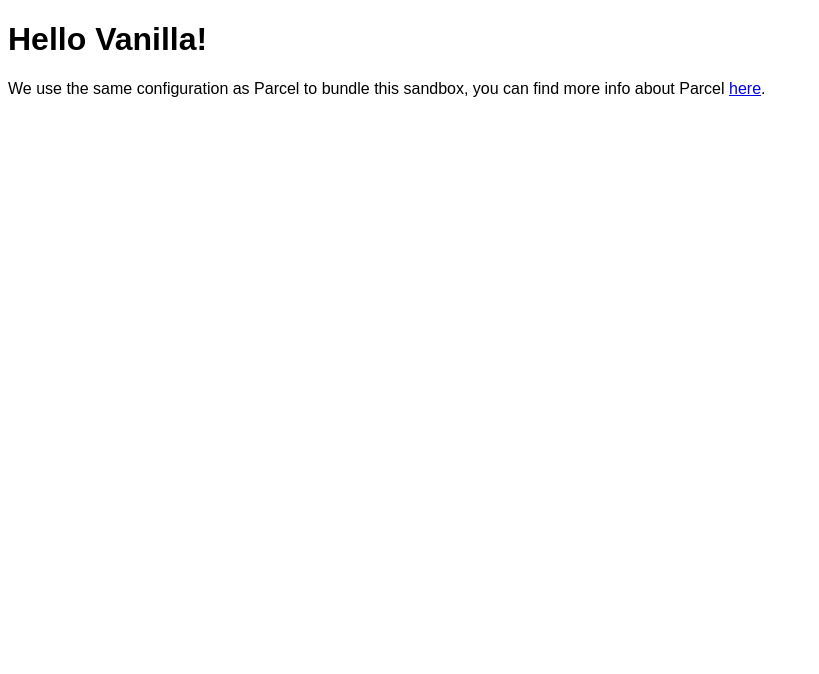
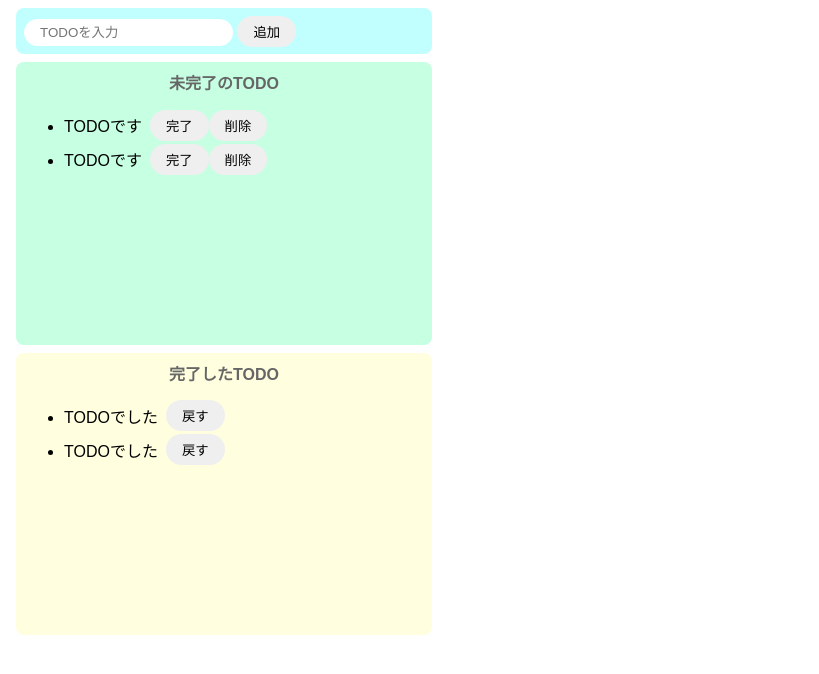
Before and after one commit to onthe6ks/learn-js-todo-app, a website built with Parcel: page index.html in a window 1280 px wide. Shown: the whole page, without its empty margins (0-819 px from the left). Built offline with nearby package versions, Linux system fonts and the light colour scheme.

Commit message:
complete html & css

```diff
--- a/index.html
+++ b/index.html
@@ -1,16 +1,54 @@
 <!DOCTYPE html>
 <html>
+  <head>
+    <title>learn-js-todo-app</title>
+    <meta charset="UTF-8" />
+  </head>
 
-<head>
-	<title>Parcel Sandbox</title>
-	<meta charset="UTF-8" />
-</head>
+  <body>
+    <div class="input-area">
+      <input placeholder="TODOを入力" />
+      <button>追加</button>
+    </div>
 
-<body>
-	<div id="app"></div>
+    <div class="imcomplete-area">
+      <p class="title">未完了のTODO</p>
+      <ul>
+        <li>
+          <div class="list-row">
+            <p class="list-item">TODOです</p>
+            <button>完了</button>
+            <button>削除</button>
+          </div>
+        </li>
+        <li>
+          <div class="list-row">
+            <p class="list-item">TODOです</p>
+            <button>完了</button>
+            <button>削除</button>
+          </div>
+        </li>
+      </ul>
+    </div>
 
-	<script src="src/index.js">
-	</script>
-</body>
+    <div class="complete-area">
+      <p class="title">完了したTODO</p>
+      <ul>
+        <li>
+          <div class="list-row">
+            <p class="list-item">TODOでした</p>
+            <button>戻す</button>
+          </div>
+        </li>
+        <li>
+          <div class="list-row">
+            <p class="list-item">TODOでした</p>
+            <button>戻す</button>
+          </div>
+        </li>
+      </ul>
+    </div>
 
+    <script src="src/index.js"></script>
+  </body>
 </html>
--- a/src/index.js
+++ b/src/index.js
@@ -1,10 +1 @@
 import "./styles.css";
-
-document.getElementById("app").innerHTML = `
-<h1>Hello Vanilla!</h1>
-<div>
-  We use the same configuration as Parcel to bundle this sandbox, you can find more
-  info about Parcel
-  <a href="https://parceljs.org" target="_blank" rel="noopener noreferrer">here</a>.
-</div>
-`;
--- a/src/styles.css
+++ b/src/styles.css
@@ -1,3 +1,67 @@
 body {
   font-family: sans-serif;
 }
+
+input {
+  border-radius: 16px;
+  border: none;
+  padding: 6px 16px;
+  outline: none;
+}
+
+button {
+  border-radius: 16px;
+  border: none;
+  padding: 6px 16px;
+}
+
+button:hover {
+  background-color: #ff7fff;
+  color: #fff;
+  cursor: pointer;
+}
+
+.input-area {
+  background-color: #c1ffff;
+  width: 400px;
+  height: 30px;
+  padding: 8px;
+  margin: 8px;
+  border-radius: 8px;
+}
+
+.imcomplete-area {
+  background-color: #c6ffe2;
+  width: 400px;
+  min-height: 200pt;
+  padding: 8px;
+  margin: 8px;
+  border-radius: 8px;
+}
+
+.complete-area {
+  background-color: #ffffe0;
+  width: 400px;
+  min-height: 200pt;
+  padding: 8px;
+  margin: 8px;
+  border-radius: 8px;
+}
+
+.title {
+  text-align: center;
+  margin-top: 0;
+  font-weight: bold;
+  color: #666;
+}
+
+.list-row {
+  display: flex;
+  align-items: center;
+  padding-bottom: 4px;
+  height: 30px;
+}
+
+.list-item {
+  margin-right: 8px;
+}
```
